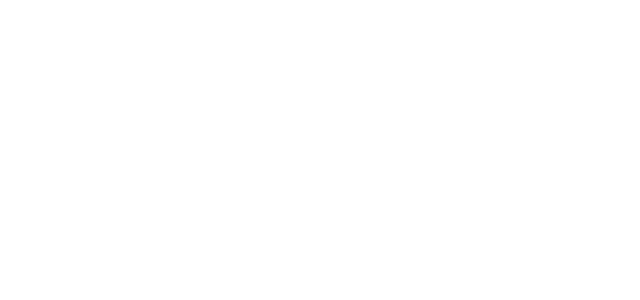
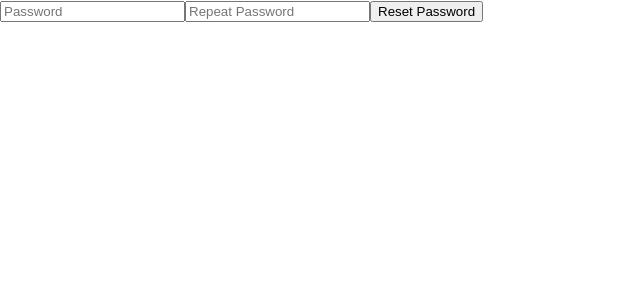
Before and after one commit to kscheung1228/userprojectweb, a React (Create React App) app: page /password-reset/confirm/1/1 in a window 1280 px wide. Before the commit this address had no page. Shown: the top 300 px of the page, without its empty margins (0-640 px from the left). Built offline with nearby package versions, Linux system fonts and the light colour scheme.

Commit message:
before adding cookie

```diff
--- a/src/App.js
+++ b/src/App.js
@@ -5,6 +5,7 @@ import LoginForm from './components/LoginForm';
 import Dashboard from './components/DashBoard';
 import PasswordResetForm from './components/PasswordReset'
 import VerifyEmail from './components/VerifyEmail';
+import PasswordResetConfirmForm from './components/PasswordResetConfirm';
 
 function App() {
   return (
@@ -14,6 +15,7 @@ function App() {
         <Route exact path="/dj-rest-auth/login" element={<LoginForm />} />
         <Route exact path="/dashboard" element={<Dashboard />} />
         <Route exact path="/dj-rest-auth/password/reset" element={<PasswordResetForm />} />
+        <Route path="password-reset/confirm/:Uid/:Token/" element={<PasswordResetConfirmForm />} />
         <Route path="/dj-rest-auth/registration/account-confirm-email/:Key" element={<VerifyEmail />} />
       </Routes>
     </Router>
--- /dev/null
+++ b/src/components/PasswordResetConfirm.js
@@ -0,0 +1,120 @@
+import React, { useState , useEffect } from 'react';
+import { apinointercept } from './api';
+import { useLocation, useParams } from 'react-router-dom';
+
+
+
+function PasswordResetConfirmForm() {
+    const [message, setMessage] = useState('');
+    const [error, setError] = useState();
+
+    const [formData, setFormData] = useState({
+      uid: '',
+      token: '',
+      new_password1: '',
+      new_password2: '',
+    });
+
+
+    const { pathname, search, params } = useCurrentURL();
+    console.log(`Current path is ${pathname} with search ${search} and params`, params);
+
+    useEffect(() => {
+        if (typeof (params.Uid) !== 'undefined') {
+            formData.uid = params.Uid
+            formData.token = params.Token
+            // setFormData({"uid":params.Uid,})
+            // setFormData({"token":params.Token})
+            console.log ("usereffect",formData)
+
+        }
+      }, [params.Uid,params.Token,formData]);
+
+    // Handle form input changes
+    const handleChange = (e) => {
+        // e.target.name = e.target.value
+      setFormData({ ...formData, [e.target.name]: e.target.value });
+      console.log ("handlechange",formData, typeof(formData))
+    };
+
+
+    // Handle form submission
+    const handleSubmit = async (e) => {
+      e.preventDefault();
+        console.log("formdata",formData)
+      try {
+        // Make a POST request to the login endpoint of your API to obtain the JWT token
+        const response = await apinointercept.post('/password-reset/confirm/', formData);
+        setMessage(response.data);
+        setError('');
+        // Handle the response, e.g., store the JWT token in local storage or state
+        // localStorage.setItem('token', response.data.token); // Store the JWT token in local storage
+        // Redirect to the dashboard or perform any other necessary action
+
+      } catch (error) {
+        // Handle the error, e.g., display an error message
+        console.error("loginerror",error);
+        setMessage('');
+        setError(JSON.stringify(error.response.data));
+      }
+    };
+
+    // Render the login form
+    return (
+      <form onSubmit={handleSubmit}>
+        <input type="password" name="new_password1" value={formData.username} onChange={handleChange} placeholder="Password" />
+        <input type="password" name="new_password2" value={formData.password} onChange={handleChange} placeholder="Repeat Password" />
+        <button type="submit">Reset Password</button>
+        <div>
+                {error && <p>{JSON.stringify(error)}</p>}
+                {message && <p>{JSON.stringify(message)}</p>}
+            </div>
+      </form>
+
+    );
+  }
+
+  export default PasswordResetConfirmForm;
+
+
+
+function useCurrentURL() {
+    const location = useLocation();
+    const params = useParams();
+
+    return {
+      pathname: location.pathname,
+      search: location.search,
+      params,
+    };
+  }
+
+// export function VerifyEmail() {
+
+    // setFormData({Key:params})
+
+
+    // try {
+
+        // Make a POST request to the login endpoint of your API to obtain the JWT token
+        // const response = api.post('/dj-rest-auth/registration/verify-email/', formData);
+        // setMessage(response.data);
+
+        // Handle the response, e.g., store the JWT token in local storage or state
+
+    //   } catch (error) {
+        // Handle the error, e.g., display an error message
+        // console.error("loginerror",error);
+        // setMessage('');
+        // setError(JSON.stringify(error.response.data));
+    //   }
+
+    //   return (
+        //   <div>
+        //           {error && <p>{JSON.stringify(error)}</p>}
+        //           {message && <p>{JSON.stringify(message)}</p>}
+        //       </div>
+    //   );
+//   }
+
+//   export default VerifyEmail;
```
